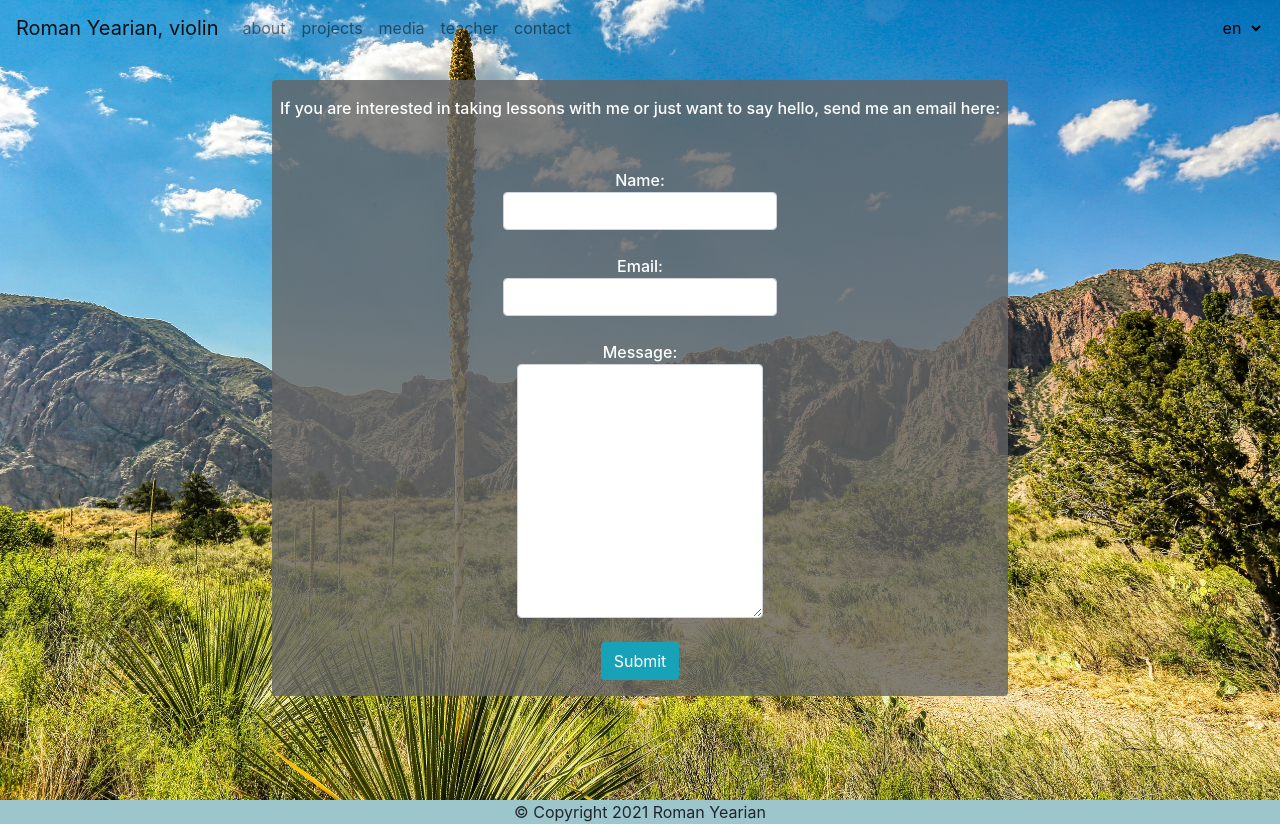
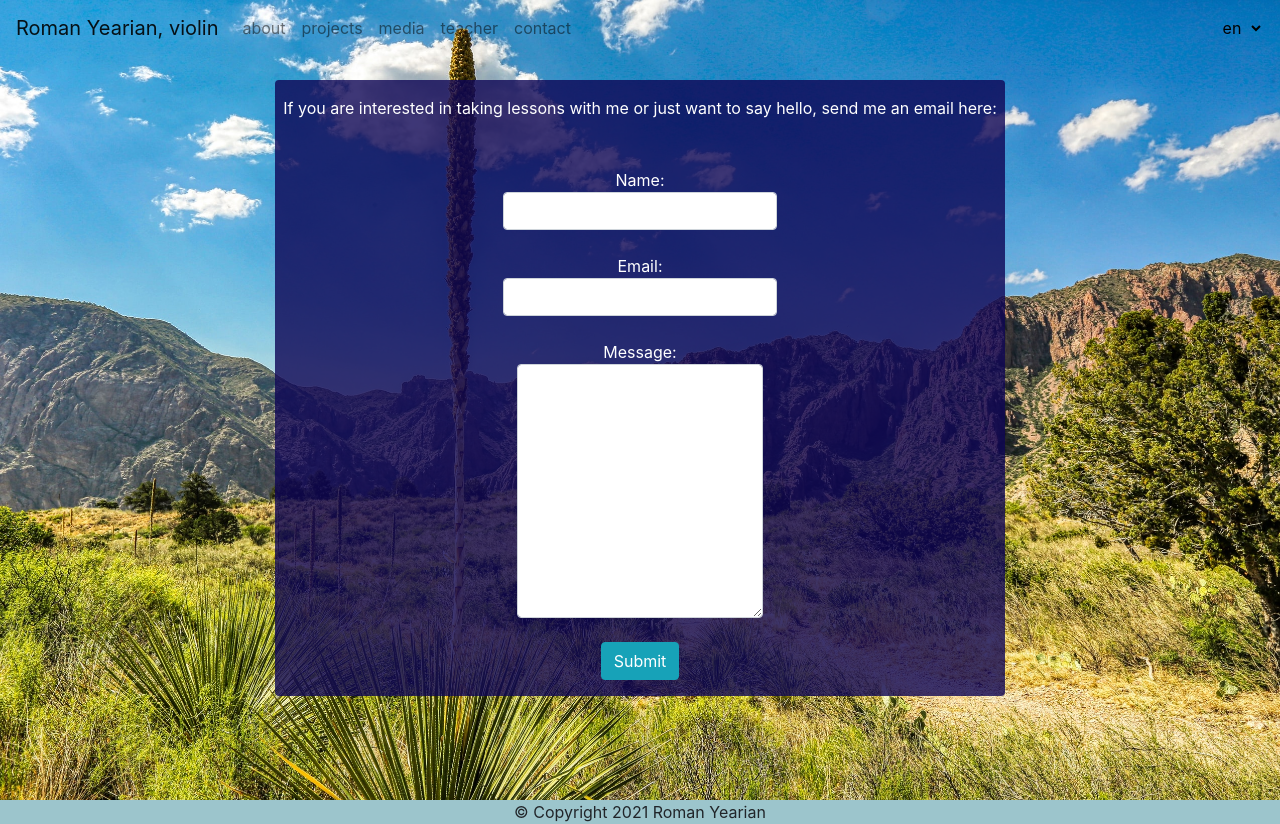
Before and after one commit to kipvla/roman, a Svelte app: page /contact in a window 1280 px wide. Built offline with nearby package versions, Linux system fonts and the light colour scheme.

Commit message:
add transition to landing page and change color of contact form

```diff
--- a/src/components/HomeHero.svelte
+++ b/src/components/HomeHero.svelte
@@ -1,4 +1,8 @@
-<div class="hero" />
+<script>
+  import {fade} from 'svelte/transition'
+</script>
+
+<div class="hero" in:fade={{duration:1000}}/>
 
 <style>
   .hero {
--- a/src/pages/Contact.svelte
+++ b/src/pages/Contact.svelte
@@ -48,11 +48,10 @@
     /* background-position: 48% center; */
     height: 800px;
     text-align: center;
-    font-weight: 500;
     color: white;
   }
   #form {
-    background-color: rgba(100,100,100, 0.8);
+    background-color: rgba(14, 6, 85, 0.8);
     max-width: fit-content;
     max-height: fit-content;
   }
```
